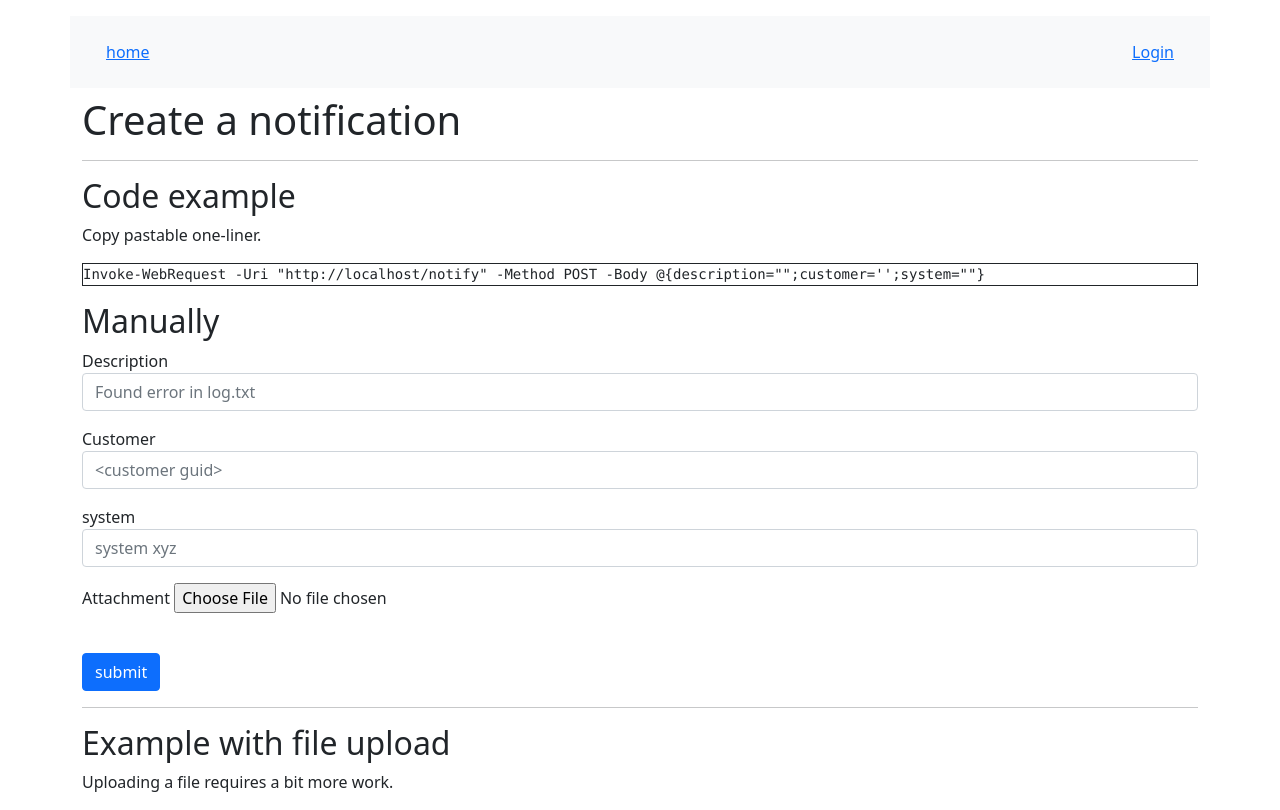
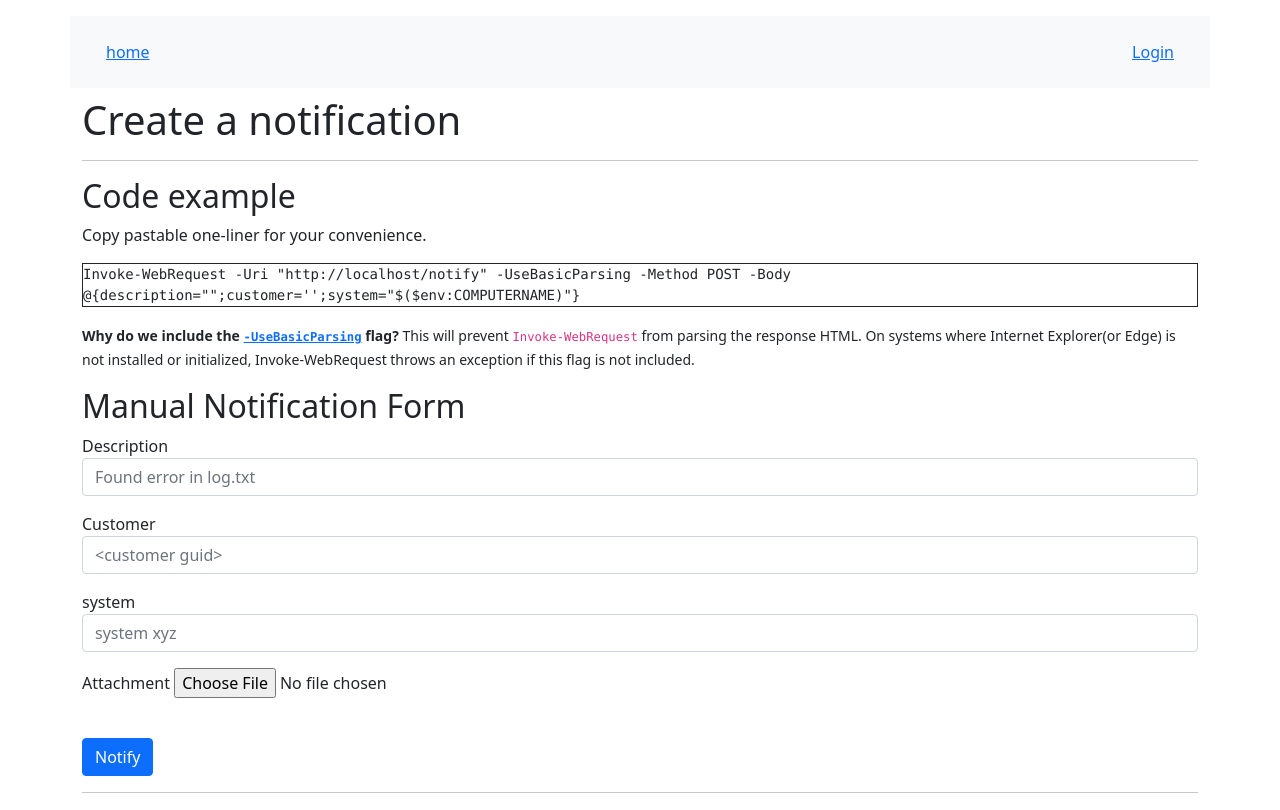
Before and after one commit to sir-ragna/notifier, a Django app: page /notify in a window 1280 px wide. Run offline with Django 3.2, Linux system fonts and the light colour scheme; data that the repository does not hold is empty.

Commit message:
Add -UseBasicParsing flag and clean-up Clean up the "Create a Notification" page and add the -UseBasicParsing flag to prevent exceptions when calling Invoke-WebRequest on systems that don't have Internet Explorer.

```diff
--- a/notifications/templates/notify.html.j2
+++ b/notifications/templates/notify.html.j2
@@ -4,7 +4,6 @@
 <style>
 /* Fix example code styling white-space:pre-line; pre-wrap; */
 pre { white-space: pre-wrap; }
-code { display:block; }
 </style>
 {% endblock head %}
 
@@ -14,10 +13,13 @@ code { display:block; }
 
 <hr>
 <h2>Code example</h2>
-<p>Copy pastable one-liner.</p>
-<pre><code id="example-code" class="border border-dark"></code></pre>
-
-<h2>Manually</h2>
+<p>Copy pastable one-liner for your convenience.</p>
+<pre><code id="example-code" style="display: block;" class="border border-dark"></code></pre>
+<p>
+    <small><b>Why do we include the <a href="https://learn.microsoft.com/en-us/powershell/module/microsoft.powershell.utility/invoke-webrequest?view=powershell-5.1&WT.mc_id=ps-gethelp#-usebasicparsing"><code>-UseBasicParsing</code></a> flag?</b>
+    This will prevent <code>Invoke-WebRequest</code> from parsing the response HTML. On systems where Internet Explorer(or Edge) is not installed or initialized, Invoke-WebRequest throws an exception if this flag is not included.</small>
+</p>
+<h2>Manual Notification Form</h2>
 
 <form action="{% url 'create notification' %}" method="POST" enctype="multipart/form-data">
     {% if user.is_authenticated %}
@@ -42,61 +44,11 @@ code { display:block; }
         </p>
     {% endif %}
     <br>
-    <button class="btn btn-primary" type="submit">submit</button>
+    <button class="btn btn-primary" type="submit">Notify</button>
 </form>
 
 <hr>
-<h2>Example with file upload</h2>
 
-<p>Uploading a file requires a bit more work.</p>
-<!--
-<pre><code class="border border-dark"
->Function New-Notification
-{
-    [CmdletBinding()]
-    param(
-        [Parameter(Mandatory=$False)][string]$Url = "http://192.168.0.148:8000/notify",
-        [Parameter(Mandatory=$True)][string]$description,
-        [Parameter(Mandatory=$True)][string]$customer_guid,
-        [Parameter(Mandatory=$True)][string]$system,
-        [Parameter(Mandatory=$False)][string]$attachment_path = ""
-    )
-
-    $fileEnc = "";
-    if ($attachment_path -ne "") {
-        $fileBytes = [System.IO.File]::ReadAllBytes($attachment_path);
-        $fileEnc = [System.Text.Encoding]::GetEncoding('UTF-8').GetString($fileBytes);
-    }
-
-    $boundary = [System.Guid]::NewGuid().ToString();
-    $CRLF = "`r`n";
-    $body = (
-        "--$boundary",
-        "Content-Disposition: form-data; name=`"description`"",
-        "",
-        "$description",
-        "--$boundary",
-        "Content-Disposition: form-data; name=`"customer`"",
-        "",
-        "$customer_guid",
-        "--$boundary",
-        "Content-Disposition: form-data; name=`"system`"",
-        "",
-        "$system",
-        "--$boundary",
-        "Content-Disposition: form-data; name=`"attachment`"; filename=`"$attachment_path`"",
-        "Content-Type: application/octet-stream",
-        "",
-        "$fileEnc",
-        "--$boundary--"
-    ) -join $CRLF
-
-    Invoke-RestMethod -Uri $Url -Method POST -ContentType "multipart/form-data; boundary=`"$boundary`"" -Body $body -Verbose
-}
-
-New-Notification -url "http://192.168.0.148:8000/notify" -description "something went wrong" -system "the mainframe" -customer_guid "a2ccb709-c8f3-4df7-b5f5-f8492bb65de8"  -attachment_path "/mnt/Create-Notification.ps1"
-        </code></pre>
--->
 <script>
 let description = document.getElementById('id_description')
 let system = document.getElementById('id_system')
@@ -104,7 +56,8 @@ let customer = document.getElementById('id_customer')
 function updateExampleCode() {
     let example = document.getElementById('example-code');
     let url = window.location;
-    example.innerHTML = `Invoke-WebRequest -Uri "${url}" -Method POST -Body @{description="${description.value}";customer='${customer.value}';system="${system.value}"}`;
+    let systemPreviewValue = system.value === "" ? "$($env:COMPUTERNAME)" : system.value;
+    example.innerHTML = `Invoke-WebRequest -Uri "${url}" -UseBasicParsing -Method POST -Body @{description="${description.value}";customer='${customer.value}';system="${systemPreviewValue}"}`;
 }
 description.addEventListener("input", updateExampleCode);
 description.addEventListener("change", updateExampleCode);
@@ -113,7 +66,6 @@ system.addEventListener("change", updateExampleCode);
 customer.addEventListener("change", updateExampleCode);
 customer.addEventListener("input", updateExampleCode);
 document.addEventListener('DOMContentLoaded', updateExampleCode);
-/* Invoke-WebRequest -Uri "http://192.168.0.148:8000/notify" -Method POST -Body @{description='Detected suspicious activity in the log';customer='a2ccb709-c8f3-4df7-b5f5-f8492bb65de8';system="cisco router"} */
 </script>
 
 {% endblock content %}
```
